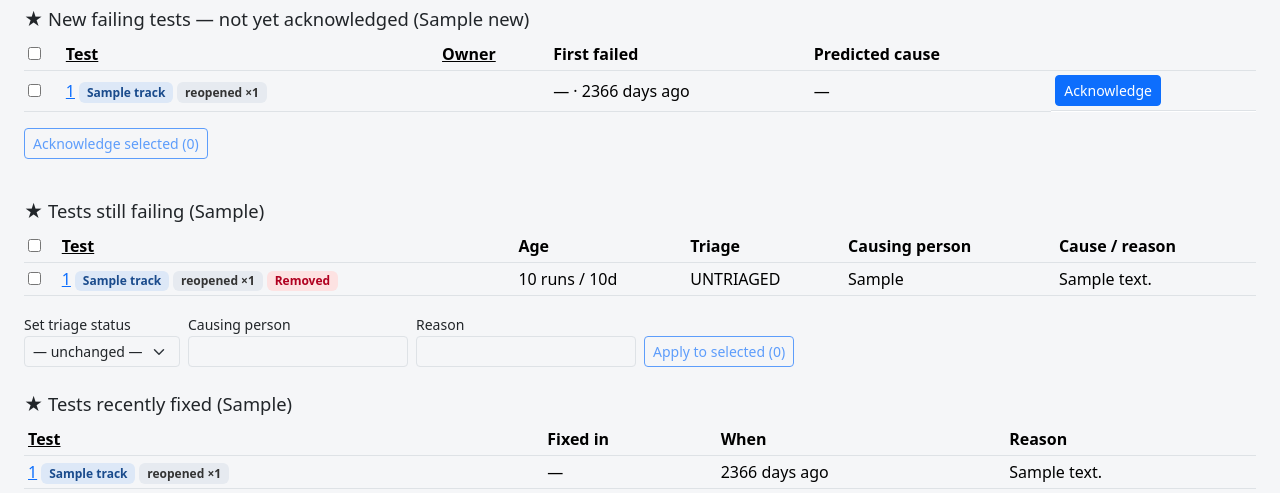
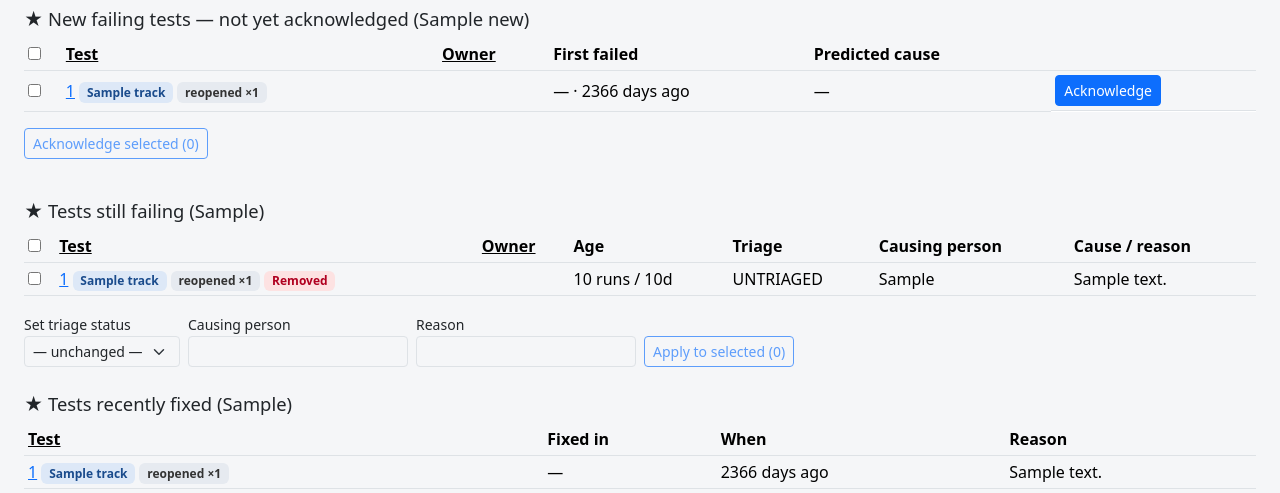
Before and after one commit to palmkevin/Jenkins-UT-Analyzer, a FastAPI app: template src/uta/web/templates/triage.html in a window 1280 px wide. Shown: the part 311-804 px from the top of the page. Run offline with FastAPI, Linux system fonts and the light colour scheme; the template is opened without the code that fills it: most values are stand-ins (such as "Sample title", 1, 10 or a date in 2020); some libraries are stand-ins or nearby versions.

Commit message:
feat(dashboard): show Owner in still-failing bucket and as a pivot link on the record page (#168)
Owner (main developer) was only surfaced in the New-failing triage bucket,
even though every triage row already carries owner/owner_url. It's useful when
chasing or escalating a test that has been failing for a while, so the
Still-failing table now shows an Owner column (pivot link), matching New.

The per-test record page rendered owner as plain inline text; it now uses the
same pivot link as the run summary, search, and flaky pages (views exposes
owner_url on the record dict).

Closes #168

Co-Authored-By: Claude Opus 4.8 <noreply@anthropic.com>

```diff
--- a/src/uta/web/templates/test_record.html
+++ b/src/uta/web/templates/test_record.html
@@ -15,7 +15,7 @@
 <h1>{{ record.test_id }}</h1>
 <p class="meta">
   {{ record.suite or "" }}{% if record.class_name %} · {{ record.class_name }}{% endif %}{% if record.method %} · {{ record.method }}{% endif %}
-  {% if record.owner %} · owner {{ record.owner }}{% endif %}
+  {% if record.owner %} · owner {{ ui.pivot(record.owner, record.owner_url) }}{% endif %}
   {% if record.zephyr_test_cases %}
     · ZEPHYR{{ "s" if record.zephyr_test_cases|length > 1 else "" }}
     {%- for tc in record.zephyr_test_cases %}
--- a/src/uta/web/templates/triage.html
+++ b/src/uta/web/templates/triage.html
@@ -170,7 +170,7 @@
 <form id="bulk-attr-still" method="post" action="/episodes/bulk/attribute"><input type="hidden" name="anchor" value="still_failing"></form>
 <div class="table-responsive">
 <table class="table table-hover table-sm align-middle">
-  <thead><tr><th><input type="checkbox" data-bulk-select-all="bulk-attr-still" aria-label="select all still-failing tests"></th><th>{{ sort_th("Test", "name") }}</th><th>Age</th><th>Triage</th><th>Causing person</th><th>Cause / reason</th></tr></thead>
+  <thead><tr><th><input type="checkbox" data-bulk-select-all="bulk-attr-still" aria-label="select all still-failing tests"></th><th>{{ sort_th("Test", "name") }}</th><th>{{ sort_th("Owner", "owner") }}</th><th>Age</th><th>Triage</th><th>Causing person</th><th>Cause / reason</th></tr></thead>
   <tbody>
     {% for row in queue.still_failing %}
     <tr>
@@ -184,6 +184,8 @@
         {% if row.removed %}<span class="badge removed">Removed</span>{% endif %}
         {{ error_snippet(row) }}
       </td>
+      {#- Owner pivots into the queue filtered on just that owner, same as the New bucket (issue #157). -#}
+      <td>{{ ui.pivot(row.owner, row.owner_url, fallback="") }}</td>
       <td>{{ row.age_runs if row.age_runs is not none else "?" }} runs / {{ row.age_days if row.age_days is not none else "?" }}d</td>
       <td>{{ row.triage_status or "—" }}</td>
       <td>{{ row.causing_person or "—" }}</td>
--- a/src/uta/web/views.py
+++ b/src/uta/web/views.py
@@ -991,6 +991,7 @@ def test_record(
         "class_name": ident.class_name,
         "method": ident.method,
         "owner": ident.main_developer,
+        "owner_url": pivot_url("owner", ident.main_developer),
         "zephyr_owner": ident.zephyr_owner,
         "zephyr_test_cases": [z for z in (ident.zephyr_test_cases or "").split(",") if z],
         "lifecycle": None
```
Also changed, not shown: tests/unit/test_web_dashboard.py (+21 -0 lines).
